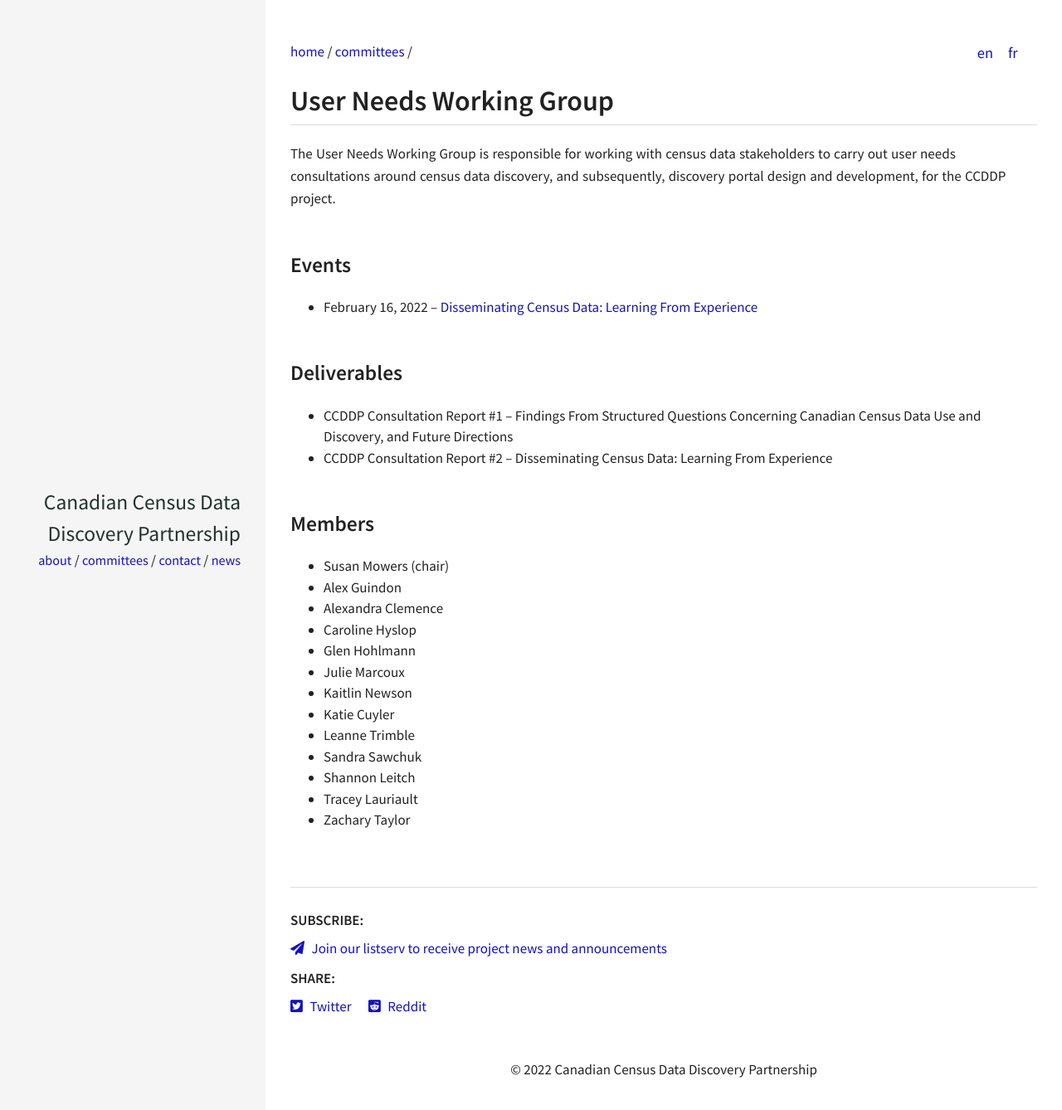
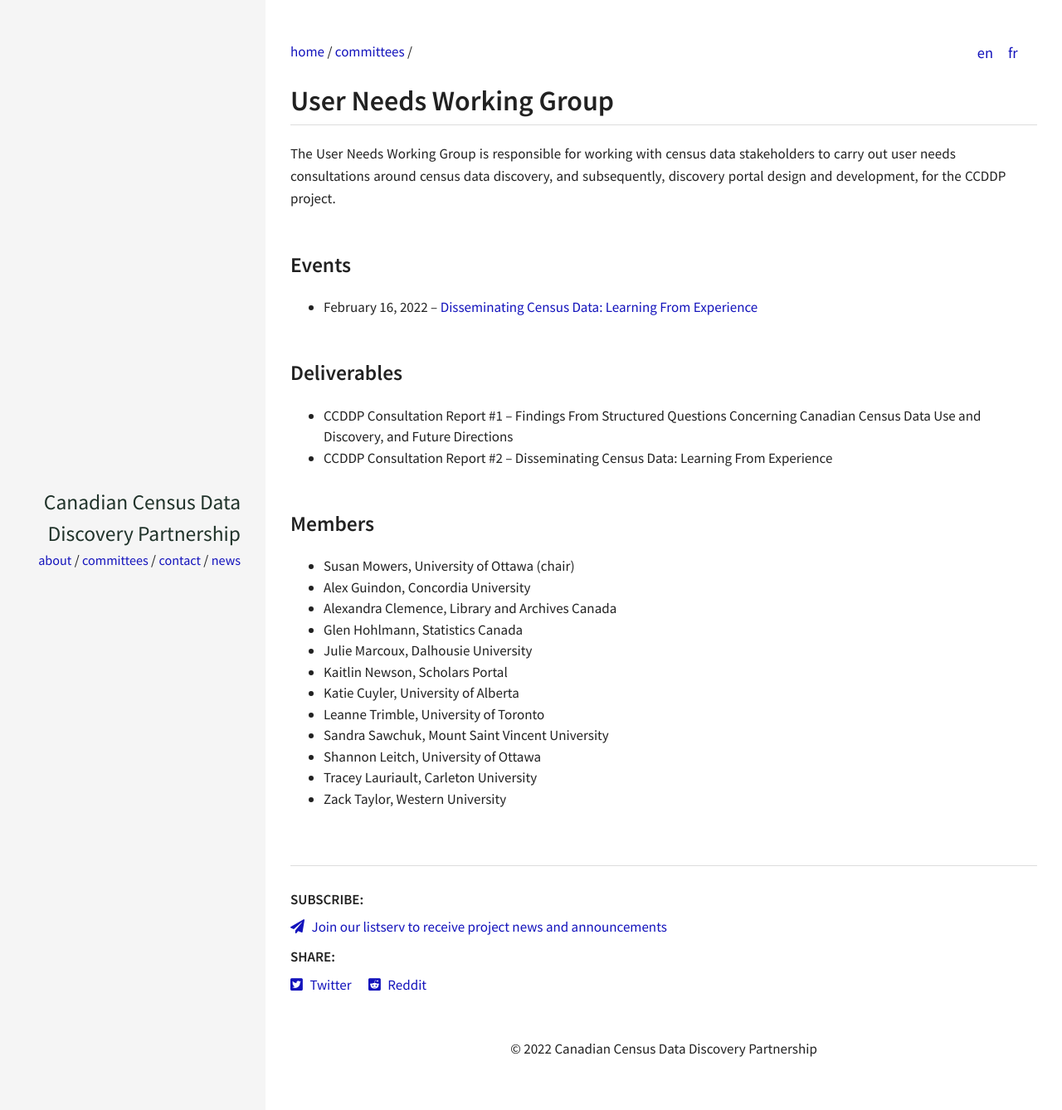
Before and after one commit to census-recensement/census-recensement.github.io, a Jekyll site: the page built from en/committees/user-needs.md, in a window 1280 px wide. Shown: the top 1338 px of the page at 83% size. Built offline with Jekyll 4.4.1, drawn with Linux system fonts in a browser that asks for light colours.

Commit message:
fixing names on committees

```diff
--- a/en/committees/user-needs.md
+++ b/en/committees/user-needs.md
@@ -18,16 +18,15 @@
 
 ### Members
 
-- Susan Mowers (chair)
-- Alex Guindon
-- Alexandra Clemence
-- Caroline Hyslop
-- Glen Hohlmann
-- Julie Marcoux
-- Kaitlin Newson
-- Katie Cuyler
-- Leanne Trimble
-- Sandra Sawchuk
-- Shannon Leitch
-- Tracey Lauriault
-- Zachary Taylor
+- Susan Mowers, University of Ottawa (chair)
+- Alex Guindon, Concordia University
+- Alexandra Clemence, Library and Archives Canada
+- Glen Hohlmann, Statistics Canada
+- Julie Marcoux, Dalhousie University
+- Kaitlin Newson, Scholars Portal
+- Katie Cuyler, University of Alberta
+- Leanne Trimble, University of Toronto
+- Sandra Sawchuk, Mount Saint Vincent University
+- Shannon Leitch, University of Ottawa
+- Tracey Lauriault, Carleton University
+- Zack Taylor, Western University
```
Also changed, not shown: en/committees/inventory.md (+12 -12 lines), fr/comites/inventaire.md (+12 -12 lines), fr/comites/utilisateurs.md (+12 -13 lines).
